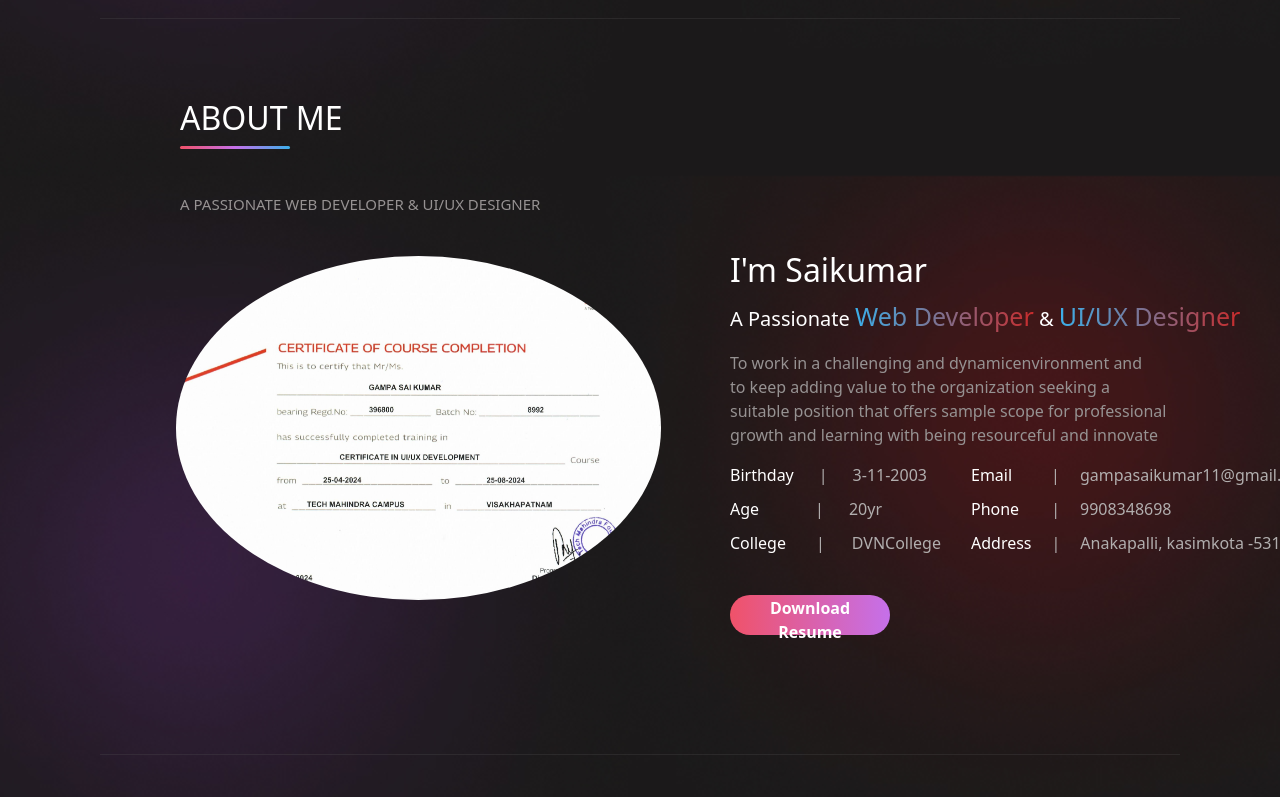
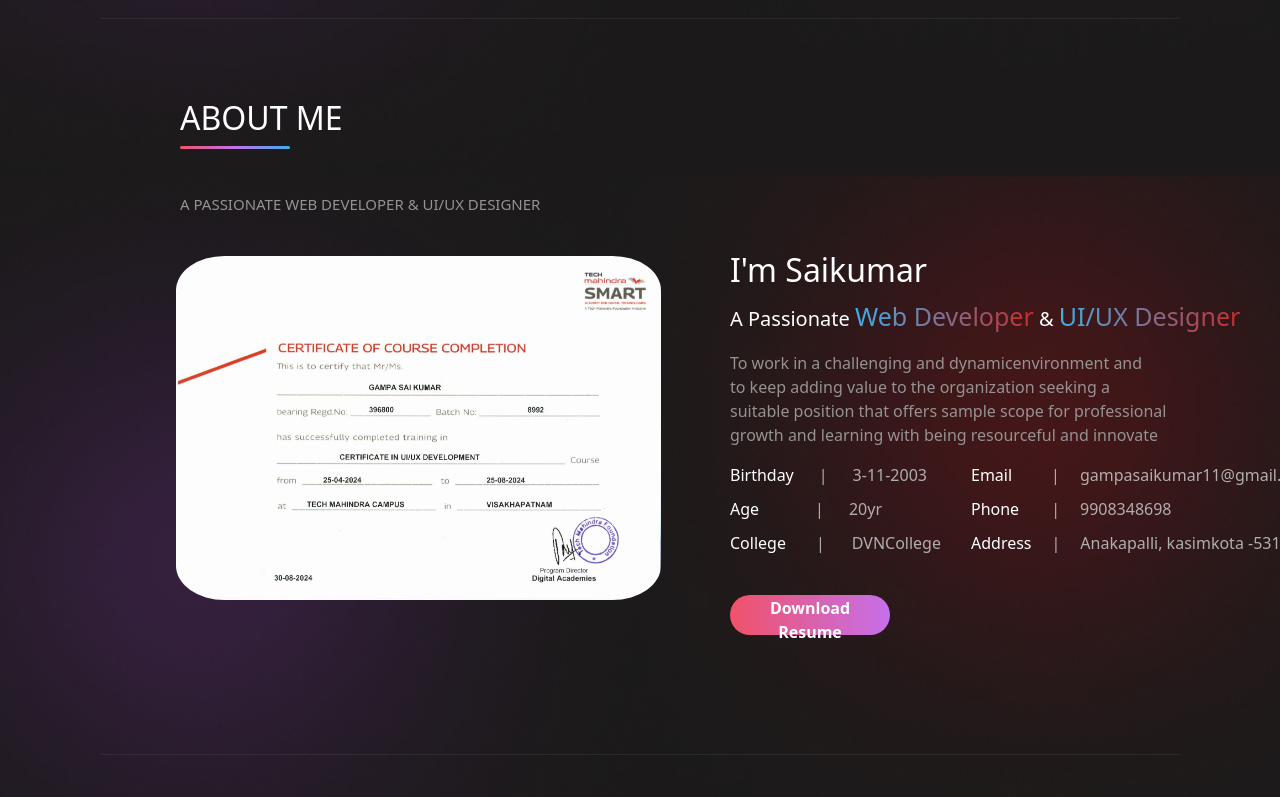
Before and after one commit to Saikumar7595/saiportfolio, a plain HTML site: page index.html in a window 1280 px wide. Shown: the part 624-1421 px from the top of the page. Drawn offline with nearby package versions, Linux system fonts and the light colour scheme.

Commit message:
Update index.html
kk

```diff
--- a/index.html
+++ b/index.html
@@ -45,7 +45,7 @@
  <p class="demo">A PASSIONATE WEB DEVELOPER & UI/UX DESIGNER</p>
  <div class="row">
     <div class="col-6 certificate">
-        <img src="images/sai.jpg" width="485px" style="margin-top: 25px; margin-left:-4px;border-radius: 50%;">
+        <img src="images/sai.jpg" width="485px" style="margin-top: 25px; margin-left:-4px;border-radius: 10%;">
     </div>
     <div class="col-6 text">
         <h2>I'm Saikumar</h2>
```
